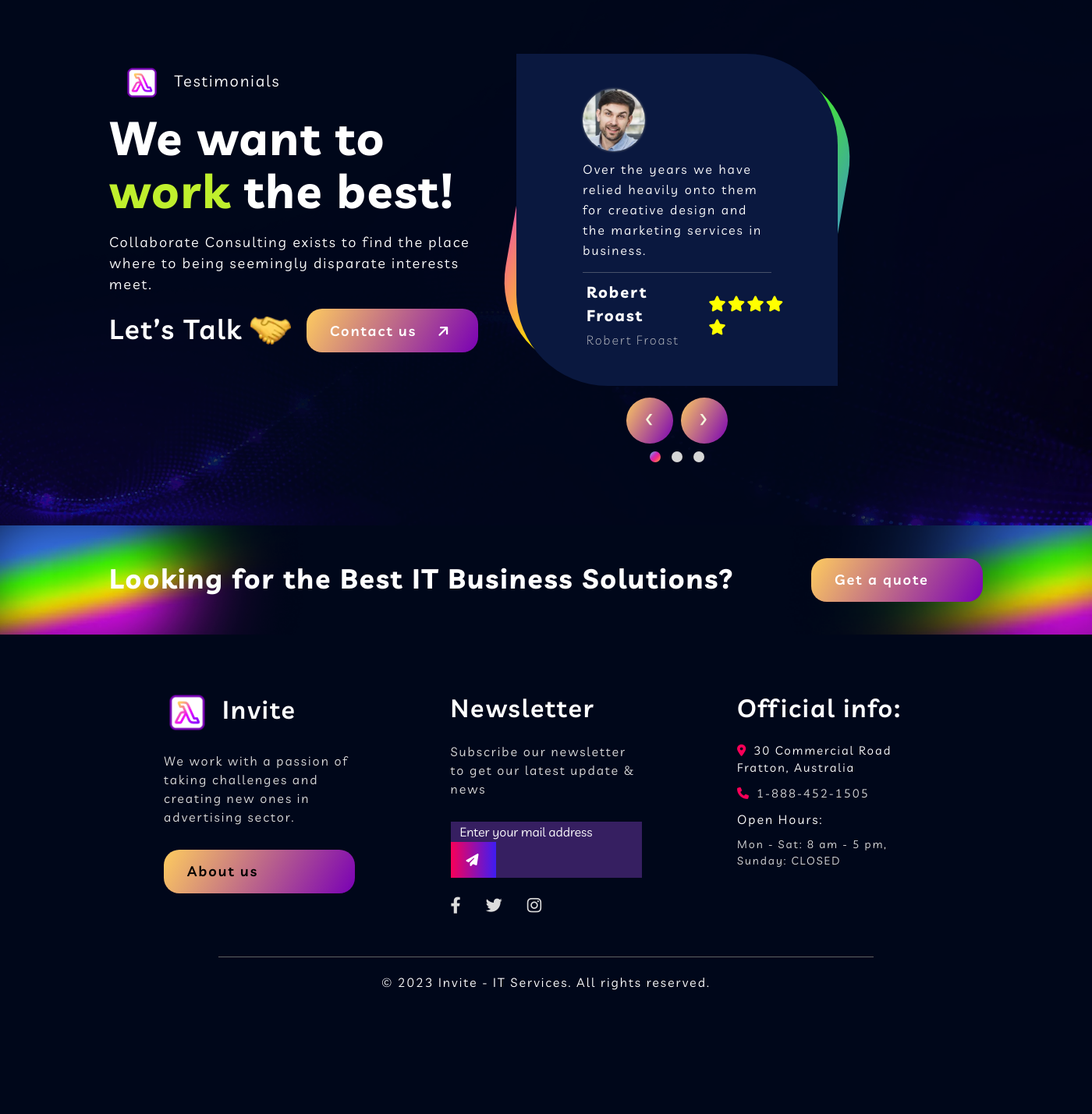
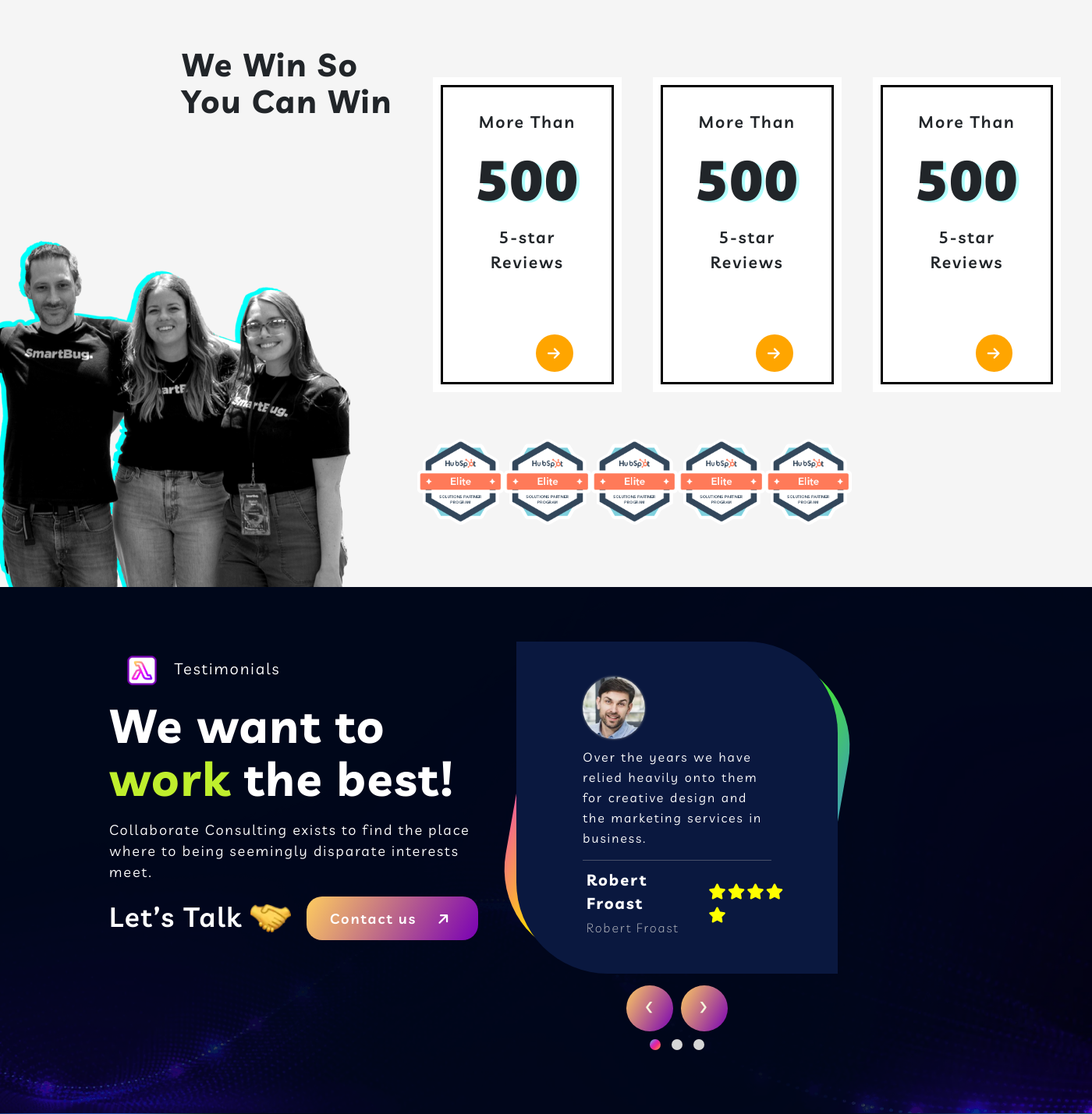
Before and after one commit to sanketss0864/invite.com, a PHP site: page / in a window 1400 px wide; the page is wider, and only the part inside the window is pictured. Shown: the part 4187-5616 px from the top of that part at 78% size. Before the commit the page ends 5457 px from the top of that part, so only its background shows below. Run offline with PHP 8.4, Linux system fonts and the light colour scheme; grey boxes are pictures that could not be loaded.

Commit message:
about us section done

```diff
--- a/css/skeleton.css
+++ b/css/skeleton.css
@@ -27,7 +27,17 @@ body {
   background: #555;
 }
 
-p, a, h1, h2, h3, h4, h5, h6, span, li, div {
+p,
+a,
+h1,
+h2,
+h3,
+h4,
+h5,
+h6,
+span,
+li,
+div {
   letter-spacing: 2px;
 }
 
@@ -1157,7 +1167,7 @@ a:hover {
 }
 .sideMenu .sideMenuCont .contactSocials {
   display: flex;
-  padding: 20px 0PX;
+  padding: 20px 0px;
 }
 .sideMenu .sideMenuCont .contactSocials .contactSocial {
   font-size: 20px;
@@ -1292,6 +1302,76 @@ a:hover {
   position: relative;
   right: 135px;
   top: 60px;
+}
+
+.aboutUs {
+  background-color: whitesmoke;
+}
+.aboutUs .aboutUsCont {
+  width: 90%;
+  margin: auto;
+  display: flex;
+  padding: 60px 0px;
+}
+.aboutUs .aboutUsCont .aboutUsL .aboutUsHead {
+  font-size: 41px;
+  line-height: 47px;
+  font-weight: 700;
+  width: 65%;
+  margin: 0px 0 0px auto;
+}
+.aboutUs .aboutUsCont .aboutUsL .aboutUsImg img {
+  position: relative;
+  top: 137px;
+  right: 76px;
+}
+.aboutUs .aboutUsCont .aboutUSR {
+  width: -moz-fit-content;
+  width: fit-content;
+  margin: auto;
+}
+.aboutUs .aboutUsCont .aboutUSR .aboutUsCards {
+  display: flex;
+}
+.aboutUs .aboutUsCont .aboutUSR .aboutUsCards .aboutUsCard {
+  border: solid rgb(255, 255, 255) 10px;
+  /* height: 17rem; */
+  margin: 40px 20px;
+}
+.aboutUs .aboutUsCont .aboutUSR .aboutUsCards .aboutUsCard .aboutUsCardInner {
+  border: solid black;
+  /* margin-right: 30px; */
+  height: 24rem;
+  padding: 24px 41px;
+  background-color: white;
+}
+.aboutUs .aboutUsCont .aboutUSR .aboutUsCards .aboutUsCard .aboutUsCardInner .aboutUsSubHead {
+  font-weight: 600;
+  font-size: 21px;
+  margin: 5px 0px;
+  text-align: center;
+}
+.aboutUs .aboutUsCont .aboutUSR .aboutUsCards .aboutUsCard .aboutUsCardInner .aboutUsMainHead {
+  font-weight: 800;
+  font-size: 71px;
+  text-align: center;
+  text-shadow: 4px 2px rgba(0, 255, 250, 0.3098039216);
+}
+.aboutUs .aboutUsCont .aboutUSR .aboutUsCards .aboutUsCard .aboutUsCardInner i {
+  padding: 15px;
+  float: right;
+  font-size: 18px;
+  margin: 72px 8px 0px;
+  border-radius: 50%;
+  background: orange;
+  color: white;
+}
+.aboutUs .aboutUsCont .aboutUSR .aboutUsLogos {
+  margin: 20px 0px;
+  display: flex;
+}
+.aboutUs .aboutUsCont .aboutUSR .aboutUsLogos .aboutUsLogo img {
+  height: 110px;
 }
 
 @media (max-width: 768px) {
@@ -1439,7 +1519,8 @@ a:hover {
     height: 4vh;
   }
 }
-.owl-nav .owl-prev, .owl-nav .owl-next {
+.owl-nav .owl-prev,
+.owl-nav .owl-next {
   width: 60px;
   height: 60px;
   display: flex;
@@ -1448,7 +1529,8 @@ a:hover {
   border-radius: 50% !important;
   background-image: linear-gradient(120deg, #fecc5f 0%, #7900b5 100%) !important;
 }
-.owl-nav .owl-prev span, .owl-nav .owl-next span {
+.owl-nav .owl-prev span,
+.owl-nav .owl-next span {
   font-size: 39px;
   position: relative;
   top: -5px;
--- a/css/skeleton.scss
+++ b/css/skeleton.scss
@@ -1,9 +1,9 @@
-@import url('https://fonts.googleapis.com/css2?family=Livvic:ital,wght@0,100;0,200;0,300;0,400;0,500;0,600;0,700;0,900;1,100;1,200;1,300;1,400;1,500;1,600;1,700;1,900&display=swap');
-html{
-  scroll-behavior: smooth
+@import url("https://fonts.googleapis.com/css2?family=Livvic:ital,wght@0,100;0,200;0,300;0,400;0,500;0,600;0,700;0,900;1,100;1,200;1,300;1,400;1,500;1,600;1,700;1,900&display=swap");
+html {
+  scroll-behavior: smooth;
 }
 body {
-  font-family: 'Livvic', sans-serif;
+  font-family: "Livvic", sans-serif;
 }
 
 ::-webkit-scrollbar {
@@ -25,7 +25,17 @@ body {
 ::-webkit-scrollbar-thumb:hover {
   background: #555;
 }
-p,a,h1,h2,h3,h4,h5,h6,span,li,div {
+p,
+a,
+h1,
+h2,
+h3,
+h4,
+h5,
+h6,
+span,
+li,
+div {
   letter-spacing: 2px;
 }
 a:hover {
@@ -112,8 +122,8 @@ a:hover {
       display: flex;
       .navbarLogo {
         width: 30%;
-        margin:auto 40px auto 0px;
-        img{
+        margin: auto 40px auto 0px;
+        img {
           height: 37px;
         }
       }
@@ -304,12 +314,11 @@ a:hover {
         text-orientation: mixed;
         transform: rotate(180deg);
         padding: 20px;
-        a{
+        a {
           color: white;
           font-weight: 700;
           font-size: 26px;
           letter-spacing: 4px;
-
         }
         a:hover {
           color: #f90058;
@@ -623,15 +632,14 @@ a:hover {
       position: absolute;
       bottom: 0;
       right: 215px;
-      button{
-        span{
+      button {
+        span {
           height: 30px;
         }
       }
-      button:hover{
-        background:none;
-      }
-
+      button:hover {
+        background: none;
+      }
     }
     .section4CardCont {
       display: flex;
@@ -916,15 +924,15 @@ a:hover {
         font-size: 30px;
         text-align: center;
         color: beige;
-        button{
+        button {
           height: fit-content;
-          span{
+          span {
             display: block;
             height: auto;
             padding: 0px 8px;
           }
         }
-        button:hover{
+        button:hover {
           background: none;
         }
       }
@@ -1162,7 +1170,7 @@ a:hover {
     }
   }
 }
-.backdrop{
+.backdrop {
   display: none;
   position: fixed;
   width: 100%;
@@ -1194,7 +1202,7 @@ a:hover {
   .sideMenuCont {
     margin: 24px 116px;
     .webLogo {
-      img{
+      img {
         height: 47px;
       }
     }
@@ -1211,7 +1219,7 @@ a:hover {
           display: inline-block;
 
           .dropbtn {
-            i{
+            i {
               scale: 0.6;
             }
           }
@@ -1248,51 +1256,53 @@ a:hover {
         }
       }
     }
-    .contactDetails{
-      display: flex;
-      .contactPhone{
-        span{
+    .contactDetails {
+      display: flex;
+      .contactPhone {
+        span {
           color: white;
           font-size: 23px;
           margin: 0px 0px 0px 20px;
-          padding-right:20px ;
-          border-right:solid rgba(255, 255, 255, 0.422) 1px;
+          padding-right: 20px;
+          border-right: solid rgba(255, 255, 255, 0.422) 1px;
           font-weight: 600;
         }
       }
-      .contactMail{
+      .contactMail {
         padding-left: 20px;
         margin: auto 0px;
       }
     }
 
-    .contactSocials{
-      display: flex;
-      padding: 20px 0PX;
-      .contactSocial{
+    .contactSocials {
+      display: flex;
+      padding: 20px 0px;
+      .contactSocial {
         font-size: 20px;
         padding: 0px 30px 0px 0px;
       }
     }
   }
 }
-.topButton{
+.topButton {
   position: fixed;
   bottom: 60px;
   right: 60px;
-  i{padding: 12px;
+  i {
+    padding: 12px;
     color: white;
     border: solid greenyellow;
-border-radius: 50%;}
+    border-radius: 50%;
+  }
   z-index: 3;
 }
 
 .active {
   display: block;
 }
-.innovationCard{
+.innovationCard {
   height: 0%;
-  .innovationCardCont{
+  .innovationCardCont {
     width: 80%;
     margin: auto;
     padding: 98px 69px 85px;
@@ -1301,18 +1311,18 @@ border-radius: 50%;}
     border: solid black;
     background-color: white;
     box-shadow: 10px 10px 0px #43ffdc;
-    .innovationCardText{
+    .innovationCardText {
       font-size: 32px;
       font-family: sans-serif;
       font-weight: 600;
-      span{
+      span {
         background-color: yellow;
       }
     }
-    .innovationButton{
+    .innovationButton {
       text-align: center;
       margin: 45px 0px 20px;
-      a{
+      a {
         font-size: 16px;
         font-weight: 600;
         color: white;
@@ -1323,38 +1333,38 @@ border-radius: 50%;}
         border-radius: 23px;
         margin: 20px;
       }
-      a:hover{
+      a:hover {
         color: white;
         background-color: black;
       }
     }
   }
 }
-.ceoTalk{
+.ceoTalk {
   background-color: black;
-  .ceoTalkContent{
+  .ceoTalkContent {
     width: 80%;
     margin: auto;
     display: flex;
-    padding : 60px 0px;
-    .ceoTalkCard{
+    padding: 60px 0px;
+    .ceoTalkCard {
       position: relative;
       width: 60%;
       background: white;
       height: fit-content;
       margin: 50px 30px;
       padding: 40px;
-      .ceoCardText{
+      .ceoCardText {
         font-family: sans-serif;
         font-weight: 600;
         font-size: 21px;
       }
-      .CeoCardBottom{
+      .CeoCardBottom {
         display: flex;
         justify-content: space-between;
-        .ceoCardButton{
+        .ceoCardButton {
           margin: 45px 0px 30px;
-          a{
+          a {
             font-size: 16px;
             font-weight: 600;
             color: white;
@@ -1364,29 +1374,27 @@ border-radius: 50%;}
             border-radius: 23px;
             margin: 20px;
           }
-          a:hover{
+          a:hover {
             color: white;
             background-color: black;
           }
         }
-        .ceoSignature{
+        .ceoSignature {
           margin: auto 0px;
-          .ceoName{
-
-          }
-          .ceoSign{
-
-          }
-        }
-      }
-      .svg{
+          .ceoName {
+          }
+          .ceoSign {
+          }
+        }
+      }
+      .svg {
         height: 0;
-        .svg1{
+        .svg1 {
           height: 100%;
           position: absolute;
           top: -16px;
         }
-        .svg2{
+        .svg2 {
           height: 100%;
           position: absolute;
           left: -39px;
@@ -1394,29 +1402,96 @@ border-radius: 50%;}
         }
       }
     }
-    .ceoImg{
+    .ceoImg {
       width: 0;
-      img{
+      img {
         width: 579px;
         position: relative;
         right: 135px;
         top: 60px;
       }
     }
-
-  }
-}
-
-
-
-
-
-
-
-
-
-
-@media (max-width:768px){
+  }
+}
+.aboutUs {
+  background-color: whitesmoke;
+  .aboutUsCont {
+    width: 90%;
+    margin: auto;
+    display: flex;
+    padding: 60px 0px;
+    .aboutUsL {
+      .aboutUsHead {
+        font-size: 41px;
+        line-height: 47px;
+        font-weight: 700;
+        width: 65%;
+        margin: 0px 0 0px auto;
+
+      }
+      .aboutUsImg {
+        img{
+          position: relative;
+          top: 137px;
+          right: 76px;
+        }
+      }
+    }
+    .aboutUSR {
+      width: fit-content;
+      margin: auto;
+      .aboutUsCards {
+        display: flex;
+        .aboutUsCard {
+
+          border: solid rgb(255, 255, 255) 10px;
+          /* height: 17rem; */
+          margin: 40px 20px;
+          .aboutUsCardInner{
+            border: solid black;
+            /* margin-right: 30px; */
+            height: 24rem;
+            padding: 24px 41px;
+            background-color: white;
+
+            .aboutUsSubHead {
+              font-weight: 600;
+              font-size: 21px;
+              margin: 5px 0px;
+              text-align: center;
+            }
+            .aboutUsMainHead {
+              font-weight: 800;
+              font-size: 71px;
+              text-align: center;
+              text-shadow: 4px 2px #00fffa4f;
+            }
+            i {
+              padding: 15px;
+              float: right;
+              font-size: 18px;
+              margin: 72px 8px 0px;
+              border-radius: 50%;
+              background: orange;
+              color: white;
+            }
+          }
+        }
+      }
+      .aboutUsLogos {
+        margin: 20px 0px;
+        display: flex;
+        .aboutUsLogo {
+          img {
+            height: 110px;
+          }
+        }
+      }
+    }
+  }
+}
+
+@media (max-width: 768px) {
   .navbar .navbarCont .navbarLinks .navbarlink {
     display: none;
   }
@@ -1428,16 +1503,16 @@ border-radius: 50%;}
   .section2 .section2Cont .section2L {
     margin: 44px auto;
   }
-.section2 .section2Cont{
+  .section2 .section2Cont {
     flex-wrap: wrap;
     margin: 0;
     border-top-left-radius: 40px;
-  border-top-right-radius:40px ;
+    border-top-right-radius: 40px;
   }
   .section2 .section2Top img {
     display: none;
   }
-.section2Top{
+  .section2Top {
     height: 40px;
   }
   .section2 .section2Cont .section2M {
@@ -1446,7 +1521,6 @@ display: none;
   }
   .section2 .section2Cont .section2R .sect2bgImg {
     display: none;
-
   }
   .section2 .section2Cont .section2R {
     width: 100%;
@@ -1459,7 +1533,6 @@ display: none;
   }
   .sectionService .serviceCont .servicesHead {
     width: 80%;
-
   }
   .section4 .section4Cont .section4Head {
     width: 82%;
@@ -1475,7 +1548,11 @@ display: none;
     width: 95%;
     margin: auto;
   }
-.section4 .section4Cont .section4CardCont .section4CardRight .section4CardRightInt {
+  .section4
+    .section4Cont
+    .section4CardCont
+    .section4CardRight
+    .section4CardRightInt {
     height: 100%;
     margin: 0;
     padding: 4%;
@@ -1514,7 +1591,7 @@ display: none;
     justify-content: center;
     width: 100%;
   }
-.featuresR{
+  .featuresR {
     margin: auto;
     width: 97%;
   }
@@ -1522,7 +1599,6 @@ display: none;
     flex-wrap: wrap;
     width: 97%;
     margin: 0px auto;
-
   }
   .section5 .section5Cont .section5L {
     margin: auto;
@@ -1555,30 +1631,32 @@ display: none;
     margin: 24px auto;
   }
   .navbar .navbarCont .menuContainer .navContact {
-  display: none
-}
-}
-@media(max-width:427px){
-
+    display: none;
+  }
+}
+@media (max-width: 427px) {
   .navbar .navbarCont .navbarLinks .navbarLogo img {
     height: 4vh;
   }
-
-}
-.owl-nav{
-  .owl-prev,.owl-next {
+}
+.owl-nav {
+  .owl-prev,
+  .owl-next {
     width: 60px;
     height: 60px;
     display: flex;
     justify-content: center;
     align-items: center;
     border-radius: 50% !important;
-    background-image: linear-gradient(120deg, #fecc5f 0%, #7900b5 100%) !important;
-    span{
+    background-image: linear-gradient(
+      120deg,
+      #fecc5f 0%,
+      #7900b5 100%
+    ) !important;
+    span {
       font-size: 39px;
       position: relative;
       top: -5px;
     }
   }
-
-}
+}
--- a/index.html
+++ b/index.html
@@ -386,6 +386,49 @@
         <div class="ceoImg"><img src="images/yoni.webp" alt=""></div>
       </div>
     </div>
+    <div class="aboutUs">
+      <div class="aboutUsCont">
+        <div class="aboutUsL">
+          <div class="aboutUsHead">We Win So You Can Win</div>
+          <div class="aboutUsImg"><img src="images/smartbugs-recognition.webp" alt=""></div>
+        </div>
+        <div class="aboutUSR">
+          <div class="aboutUsCards">
+            <div class="aboutUsCard">
+              <div class="aboutUsCardInner">
+                <div class="aboutUsSubHead">More Than</div>
+                <div class="aboutUsMainHead">500</div>
+                <div class="aboutUsSubHead">5-star Reviews</div>
+                <i class="fa-solid fa-arrow-right"></i>
+              </div>
+            </div>
+            <div class="aboutUsCard">
+              <div class="aboutUsCardInner">
+                <div class="aboutUsSubHead">More Than</div>
+                <div class="aboutUsMainHead">500</div>
+                <div class="aboutUsSubHead">5-star Reviews</div>
+                <i class="fa-solid fa-arrow-right"></i>
+              </div>
+            </div>
+            <div class="aboutUsCard">
+              <div class="aboutUsCardInner">
+                <div class="aboutUsSubHead">More Than</div>
+                <div class="aboutUsMainHead">500</div>
+                <div class="aboutUsSubHead">5-star Reviews</div>
+                <i class="fa-solid fa-arrow-right"></i>
+              </div>
+            </div>
+          </div>
+          <div class="aboutUsLogos">
+            <div class="aboutUsLogo"><img src="images/elite-badge-aboutpage.webp" alt=""></div>
+            <div class="aboutUsLogo"><img src="images/elite-badge-aboutpage.webp" alt=""></div>
+            <div class="aboutUsLogo"><img src="images/elite-badge-aboutpage.webp" alt=""></div>
+            <div class="aboutUsLogo"><img src="images/elite-badge-aboutpage.webp" alt=""></div>
+            <div class="aboutUsLogo"><img src="images/elite-badge-aboutpage.webp" alt=""></div>
+          </div>
+        </div>
+      </div>
+    </div>
     <div class="section3">
       <div class="section3Cont">
         <div class="section3TopHead"></div>
```
Also changed, not shown: images/Inc. 5000 Primary Black Stacked Logo.webp (added), images/adweek-fastest-growing-agencies.webp (added), images/elite-badge-aboutpage.webp (added), images/google-premier-partner-badge.webp (added), images/klaviyo-master-elite-badge.webp (added), images/smartbugs-recognition.webp (added), 1 other file. Lines whose indentation alone changed are shown as unchanged.
